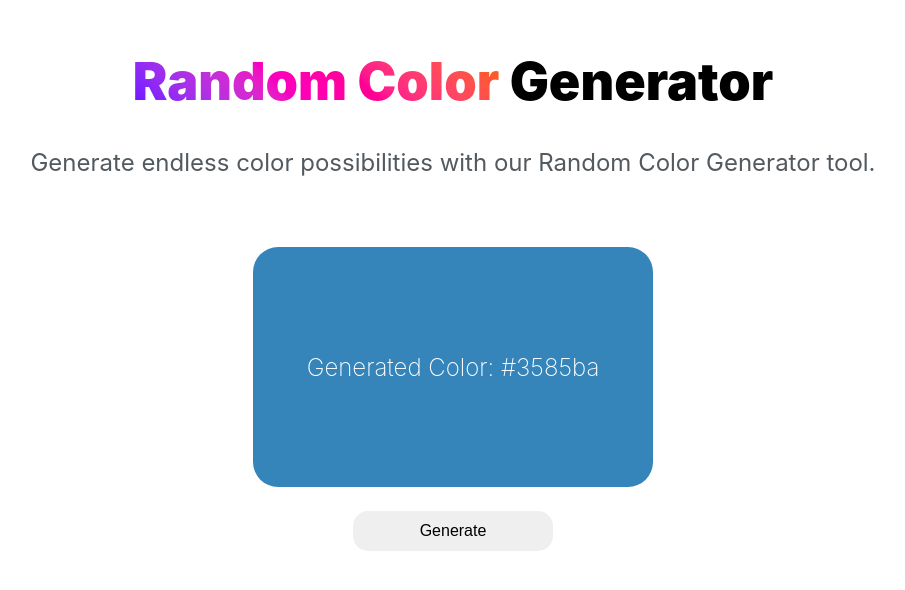
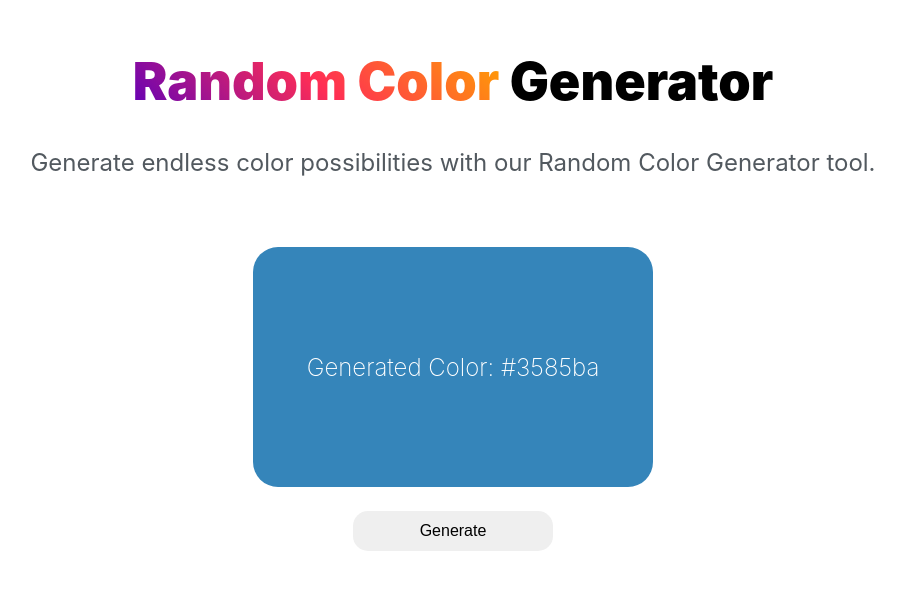
Before and after one commit to Oniaa/react-random-color-generator, a React app: page / in a window 1280 px wide. Shown: the top 590 px of the page, without its empty margins (187-1092 px from the left). Built offline with nearby package versions, Linux system fonts and the light colour scheme; the HTML template or start-up script is replaced by a standard one.

Commit message:
Change linear gradient in Title
Add the gradient in App.js

```diff
--- a/src/App.css
+++ b/src/App.css
@@ -9,15 +9,18 @@
 }
 
 .Radient {
-  color: #ffffff;
-  -webkit-text-fill-color: transparent;
+  background-clip: text;
+  -webkit-background-clip: text;
+  color: rgba(0, 0, 0, 0.2);
+
+  /*-webkit-text-fill-color: transparent;
   background-clip: text;
   background-image: -webkit-linear-gradient(
     45deg,
     color(display-p3 0.37 0.03 1),
     color(display-p3 1 0.06 0.66),
     color(display-p3 1 0.43 0.07)
-  );
+  );*/
 }
 
 h1 {
--- a/src/App.js
+++ b/src/App.js
@@ -9,11 +9,23 @@ export default function App() {
     setColor(generatedColor);
   };
 
+  const gradient = 'linear-gradient(45deg, #5f00b8, #ff2d55, #ffa300)';
+
+  const userGradient = {
+    background: gradient,
+    WebkitBackgroundClip: 'text',
+    backgroundClip: 'text',
+    color: 'transparent',
+  };
+
   return (
     <div className="App">
       <div className="Body">
         <h1>
-          <span className="Radient">Random Color</span> Generator
+          <span style={userGradient} className="Radient">
+            Random Color
+          </span>{' '}
+          Generator
         </h1>
         <h2>
           Generate endless color possibilities with our Random Color Generator
```
